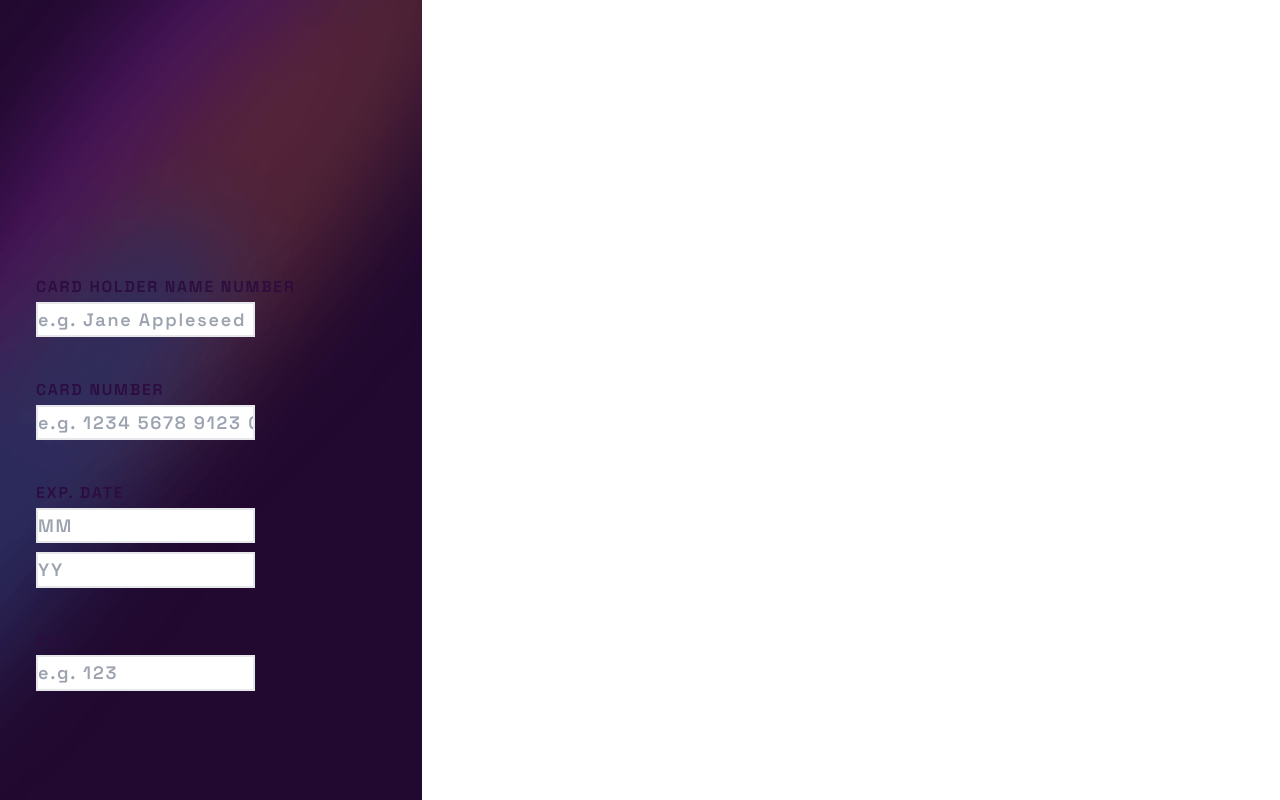
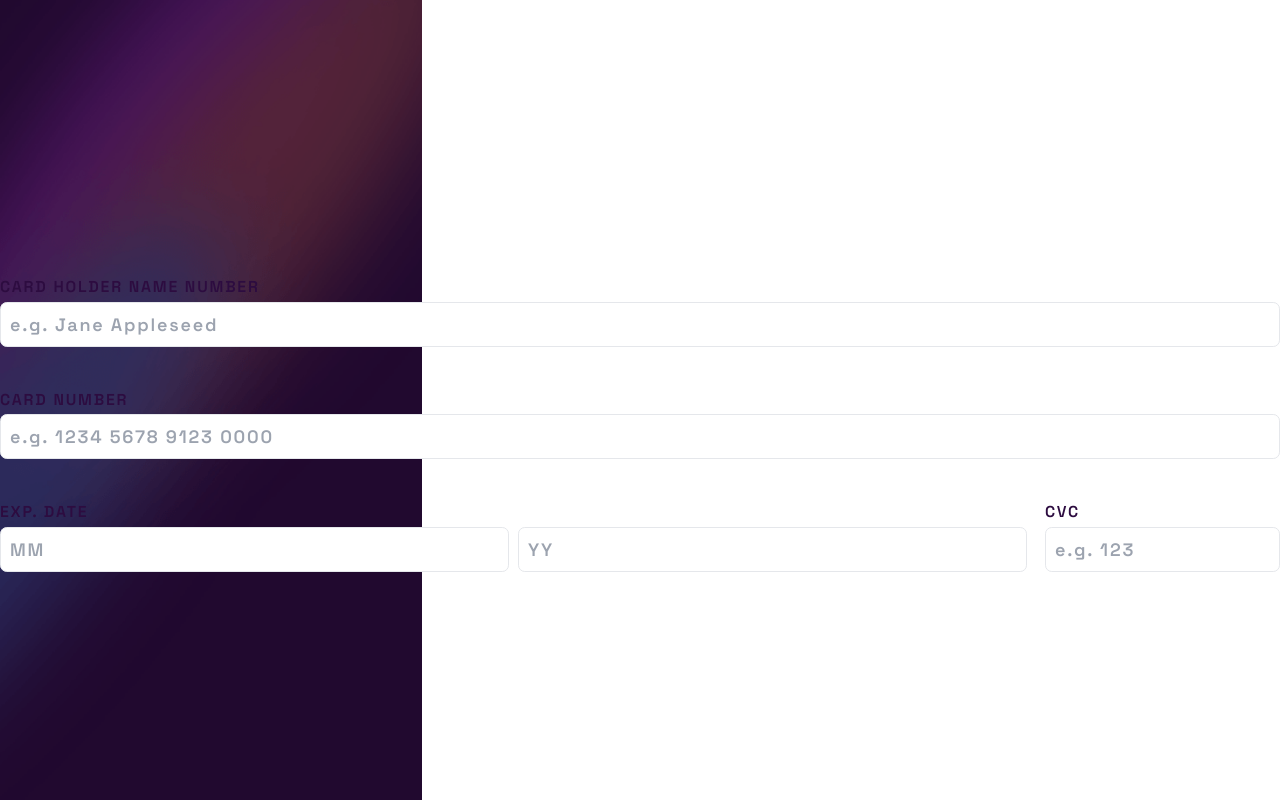
Before and after one commit to JuliCoDev/interactive_card, a React (Create React App) app: page / in a window 1280 px wide. Built offline with nearby package versions, Linux system fonts and the light colour scheme.

Commit message:
Refactor component field and input
Add new organization in the components field and input and correct name archive field

```diff
--- a/src/components/Fiel.jsx
+++ b/src/components/Fiel.jsx
@@ -1,16 +1,36 @@
 import ErrorInput from "../styleComponents/ErrorInput"
 import Label from "../styleComponents/Label";
 
-const Field = ({label, grid, children}) =>{
+const Field = ({
+    field,
+    nameField,
+    children,
+    errors}) =>{
 
-    return(
-        <div className={grid}>
+    const {grid, label} = field
+
+    return (
+        <div className={`${grid}`}>
             <Label>{label}</Label>
             <div className="grid grid-cols-12 gap-2">
                 {children}
+
+                <div className="col-span-12">
+                    {!errors[nameField]?.isValidType &&
+                        <ErrorInput>
+                            {errors[nameField]?.message}
+                        </ErrorInput>
+                    }
+                </div>
+
             </div>
         </div>
     )
+
+
+
+
+
 }
 
 export default Field;
--- a/src/components/Input.jsx
+++ b/src/components/Input.jsx
@@ -2,19 +2,28 @@ import { default as InputContainer} from "../styleComponents/Input"
 import ErrorInput from "../styleComponents/ErrorInput";
 
 
-export default function Input(props) {
-    const { setCardValues, name , placeholder, validations, grid , errors} = props;
-
+export default function Input({
+    inputs,
+    error,
+    nameField,
+    change,
+    validateInput,
+}) {
 
     return(
-        <div className={grid} onBlur={validations}>
-            <InputContainer
-                name={name}
-                placeholder={placeholder}
-                onChange={setCardValues}
-                className={errors?.[name]?.style}
-
-            />
-        </div>
+        Object.keys(inputs).map(nameInput => {
+            const {placeholder, grid} = inputs[nameInput];
+            return(
+                <div className={grid}>
+                    <InputContainer
+                        name={nameInput}
+                        placeholder={placeholder}
+                        className={`${error?.[nameInput]?.style}`}
+                        onChange={(e) => change(e, nameField)}
+                        onBlur={validateInput}
+                    />
+                </div>
+            )
+        })
     )
 }
--- a/src/hooks/useValidateInputCard.jsx
+++ b/src/hooks/useValidateInputCard.jsx
@@ -10,7 +10,7 @@ const useValidateInputCard = () =>{
         if(field !== ""){
             validateCorrectType(field);
         }
-    },[])
+    },[errors[field]?.infoInputs])
     const handleErrors = (type, name, message) =>{
         setvalidationInput((prevState) => {
             return{
@@ -48,7 +48,9 @@ const useValidateInputCard = () =>{
     }
 
     const validateMinValue = (type, name, value, minValue) => {
+
         if(parseInt(value) < minValue){
+
             return handleErrors(type, name, "Invalid date");
         }
     }
@@ -114,7 +116,6 @@ const useValidateInputCard = () =>{
                     }
                 }
             })
-
        }
     }
 
@@ -125,8 +126,8 @@ const useValidateInputCard = () =>{
         const validationsInput = {
             "required" : (inputName , value) => validateRequired(nameField, inputName , value),
             "minLength" : (inputName, value, minlength) => validateMinLength(nameField, inputName, value, minlength),
-            // "minValue" : (minValue) => validateMinValue(typeField, inputName, value, minValue),
-            // "maxValue" : (maxValue) => validateMaxValue(typeField, inputName, value, maxValue)
+            "minValue" : (inputName, value, minValue) => validateMinValue(nameField, inputName, value, minValue),
+            "maxValue" : (inputName, value, maxValue) => validateMaxValue(nameField, inputName, value, maxValue)
         }
         setField(nameField)
         Object.keys(objectFieldInputs).map(inputName =>{
@@ -134,40 +135,21 @@ const useValidateInputCard = () =>{
             const {validations, value} = objectFieldInputs[inputName];
 
             Object.keys(validations).map(validation =>{
+                let error = false;
 
-                let error = validationsInput["required"](inputName , value)
+                if(validation !== "required") {
+                    error = validationsInput[validation](inputName , value, validations[validation])
+                }
 
-                if(!error){
+                let required = false;
+                required = validationsInput["required"](inputName , value, validations[validation])
+
+                if(!error && !required){
                     validateCorrectInput(nameField, inputName);
                 }
             })
 
         })
-
-
-
-        // //Validate all inputs into type Input
-        // Object.keys(typeField.infoInputs).map(input =>{
-
-        //     Object.keys(typeField.infoInputs[input]?.validations).map(validation => {
-
-
-        //         let required =validateRequired(typeField.typeField, input , value);
-
-        //         let error = required;
-
-        //         if(!required){
-        //             error = validationsInput[validation](validations[validation])
-        //         }
-
-        //         if(!error){
-        //             validateCorrectInput(typeField, inputName)
-        //             validateCorrectType(typeField, inputName);
-        //         }
-
-        //     });
-        // })
-
 
 
 
--- a/src/pages/Dashboard.jsx
+++ b/src/pages/Dashboard.jsx
@@ -131,6 +131,7 @@ export default function Dashboard(){
 
 
     const handleChange = (e, nameField) =>{
+
         let dataUpdate = {
             ...cardValues,
             [nameField] : {
@@ -182,41 +183,23 @@ export default function Dashboard(){
 
     const renderForm = () => {
         return(
-            Object.keys(FormFields).map(field => {
-                const { label, infoInputs} = FormFields[field]
-                return (
-                    <div className="mt-8 ml-8">
-                        <Label>{label}</Label>
-                        <br/>
-                        {renderInputs(infoInputs, errors[field], field)}
+            <div className="grid grid-cols-4 gap-4">
+                {Object.keys(FormFields).map(field => {
+                    const {infoInputs} = FormFields[field]
+                    return(
+                        <Field field={FormFields[field]} errors={errors} nameField={field}>
+                            <Input
+                                inputs={infoInputs}
+                                error={errors?.[field]?.infoInputs}
+                                nameField={field}
+                                change={(e) => handleChange(e, field)}
+                                validateInput={(e) => handleValidate(e, field)}
+                            />
+                        </Field>
+                    )
+                })}
+            </div>
 
-                    </div>
-                )
-            })
-        )
-    }
-
-    const renderInputs = (inputs, error, nameField) => {
-        console.log(error);
-        return(
-            Object.keys(inputs).map(nameInput => {
-                const {placeholder} = inputs[nameInput];
-                return(
-                    <>
-                        <input
-                            name={nameInput}
-                            placeholder={placeholder}
-                            className="border-2"
-                            onChange={(e) => handleChange(e, nameField)}
-                            onBlur={(e) => handleValidate(e, nameField)}
-                        />
-                        <br/>
-                        <ErrorInput>
-                            {}
-                        </ErrorInput>
-                    </>
-                )
-            })
         )
     }
 
```
